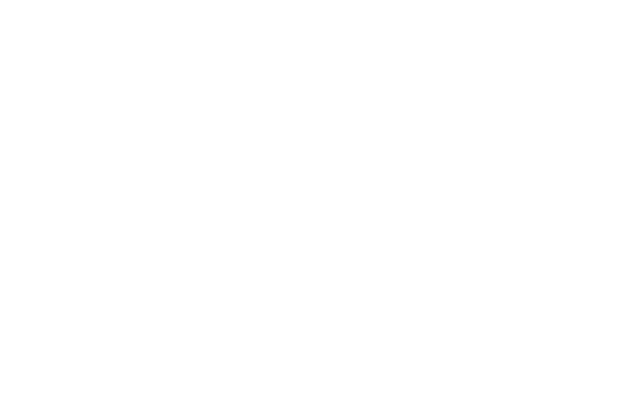
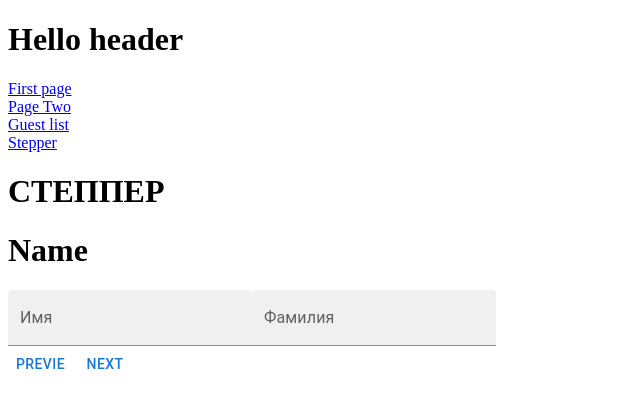
Before and after one commit to Shemet21-art/educational-project, a React (Create React App) app: page /stepper in a window 1280 px wide. Before the commit this address had no page. Shown: the top 408 px of the page, without its empty margins (0-640 px from the left). Built offline with nearby package versions, Linux system fonts and the light colour scheme.

Commit message:
add: stepper

```diff
--- a/src/App.js
+++ b/src/App.js
@@ -5,6 +5,7 @@
 
 import Layout from './Components/Layout/Layout';
 import ListGuest from './Components/ListGuest/ListGuest';
+import Stepper from './Components/Stepper/Stepper';
 
 
 
@@ -16,6 +17,7 @@
 <Route path='/' element ={<PageOne/>}/>
 <Route path='two' element={<PageTwo/>}/>
 <Route path='listAdd' element={<ListGuest/>} />
+<Route path='stepper' element={<Stepper/>}/>
 </Route>
  </Routes>
  </BrowserRouter>
--- a/src/Components/Header/Header.jsx
+++ b/src/Components/Header/Header.jsx
@@ -8,6 +8,7 @@
      <div> <Link to="/">First page</Link></div>
     <div><Link to="/two">Page Two</Link></div>
     <div><Link to="/listAdd">Guest list</Link></div>
+    <div><Link to="/stepper">Stepper</Link></div>
      </>
     )
 }
--- /dev/null
+++ b/src/Components/Stepper/Stepper.jsx
@@ -0,0 +1,78 @@
+import { Button } from "@mui/material"
+import UniqInput from "../UniqInput"
+import { useState } from "react"
+
+function Stepper (){
+
+    const [count, setCount] = useState(0)
+    const [name, setName] = useState('')
+    const [surname,setSurname] = useState('')
+    const [number,setNumber] = useState('')
+    const [adress, setAdress] = useState('')
+    const [gender, setGender] = useState('')
+    const [country, setCountry] = useState('')
+
+
+    function step(){
+        switch(count) {
+            case 0: return (
+            <div>
+                <h1>Name</h1>
+                <UniqInput value={name} onChange={(e)=>setName(e.target.value)} label={"Имя"}/>
+                <UniqInput value={surname} onChange={(e)=>setSurname(e.target.value)} label={"Фамилия"}/>
+            </div>);
+            case 1: return (
+                <div>
+                    <h1> ADRESS</h1>
+                  <UniqInput value={adress} onChange={(e)=>setAdress(e.target.value)} label={"АДРЕСС"}/>
+                <UniqInput value={number} onChange={(e)=> setNumber(e.target.value)} label={"НОМЕР"}/>
+                </div>
+            );
+            case 2: return(
+                <div>
+                    <h1>step3</h1>
+                </div>
+            );
+            case 3: return(
+                <div>
+                   <UniqInput value={gender} onChange={(e)=> setGender(e.target.value)} label={"ПОЛ"}/>
+                <UniqInput value={country} onChange={(e)=> setCountry(e.target.value)} label={"СТРАНА"}/>
+                </div>
+            );
+            case 4: return(
+                console.log("Name :", name, "Surname :", surname, "Number :", number, "Adress :", adress, "Gender :", gender, "Country:", country ),
+                <h1>ЭТО КОНЕЦ!!!</h1>
+            )
+
+        }
+    }
+
+console.log(count)
+
+    function addCount(){
+     setCount((count)=>{
+      return count + 1
+
+     })
+    }
+
+    function minusCount(){
+
+    setCount(count-1)
+    }
+
+    return (
+      <div>
+        <h1>СТЕППЕР </h1>
+
+        <div>
+           {step(count)}
+        </div>
+        <Button onClick={minusCount}>PREVIE</Button>
+        <Button onClick={addCount}>NEXT</Button>
+
+      </div>
+    )
+}
+
+export default Stepper
```
